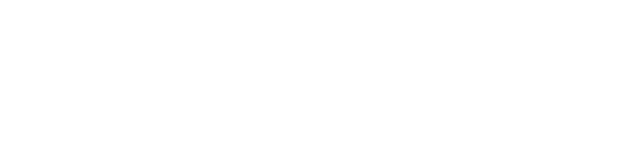
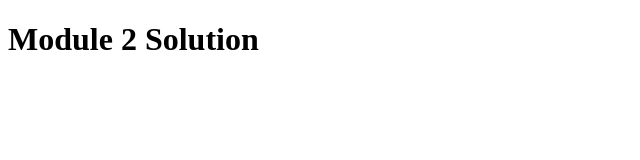
Before and after one commit to ridaste/coursera-hcj-web-cr, a plain HTML site: page module2-solution/index.html in a window 1280 px wide. Shown: the whole page, without its empty margins (0-640 px from the left). Drawn offline with Linux system fonts and the light colour scheme.

Commit message:
Commit 3 Tester 2

```diff
--- a/module2-solution/index.html
+++ b/module2-solution/index.html
@@ -5,6 +5,6 @@
     <title>Module 2 Solution</title>
   </head>
   <body>
-
+    <h1>Module 2 Solution</h1>
   </body>
 </html>
```
